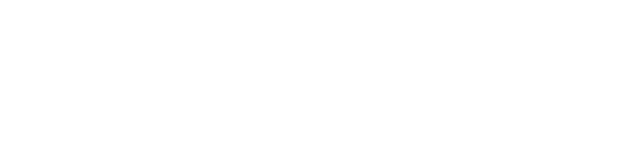
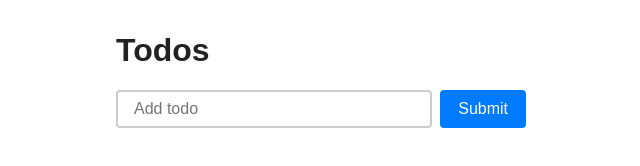
Before and after one commit to maximdemidov/JS-skillUP, a plain HTML site: page index.html in a window 1280 px wide. Shown: the whole page, without its empty margins (315-955 px from the left). Drawn offline with Linux system fonts and the light colour scheme.

Commit message:
Parts of the view that won't change are set up

```diff
--- a/index.html
+++ b/index.html
@@ -5,7 +5,7 @@
     <meta name="viewport" content="width=device-width, initial-scale=1.0">
     <meta http-equiv="X-UA-Compatible" content="ie=edge">
     <title>todo app</title>
-    <!-- <link rel="stylesheet" href="/styles/style.css" /> -->
+    <link href="./styles/style.css" rel="stylesheet">
 </head>
 <body>
     <div id="root"></div>
--- a/practice.js
+++ b/practice.js
@@ -34,8 +34,55 @@ class Model {
 
 
 class View {
-    constructor() {}
+    constructor() {
+
+        // The root element
+        this.app = this.getElement('#root')
+
+        // The title of the app
+        this.title = this.createElement('h1')
+        this.title.textContent = 'Todos'
+
+        // The form, with a [type="text"] input, and a submit button
+        this.form = this.createElement('form')
+
+        this.input = this.createElement('input')
+        this.input.type = 'text'
+        this.input.placeholder = 'Add todo'
+        this.input.name = 'todo'
+
+        this.submitButton = this.createElement('Button')
+        this.submitButton.textContent = 'Submit'
+
+        // The visual representation of the todo list
+        this.todoList = this.createElement('ul', 'todo-list')
+
+        // Append the input and submit button to the form
+        this.form.append(this.input, this.submitButton)
+
+        // Append the title, form, and todo list to the app
+        this.app.append(this.title, this.form, this.todoList)
+    }
+
+        // Create an element with an optional CSS class
+        createElement(tag, className) {
+            const element = document.createElement(tag)
+            if (className) element.classList.add(className)
+
+            return element
+        }
+
+        // Retrieve an element from the DOM
+        getElement(selector) {
+            const element = document.querySelector(selector)
+
+            return element
+        }
 }
+
+
+
+
 
 class Controller {
     constructor(model, view) {
--- a/styles/style.css
+++ b/styles/style.css
@@ -1,4 +1,4 @@
-/* *,
+*,
 *::before,
 *::after {
   box-sizing: border-box
@@ -87,4 +87,4 @@ li span:focus {
   outline: 0;
   border: 2px solid #007bff;
   background: rgba(179, 207, 255, 0.52)
-} */
+}
```
